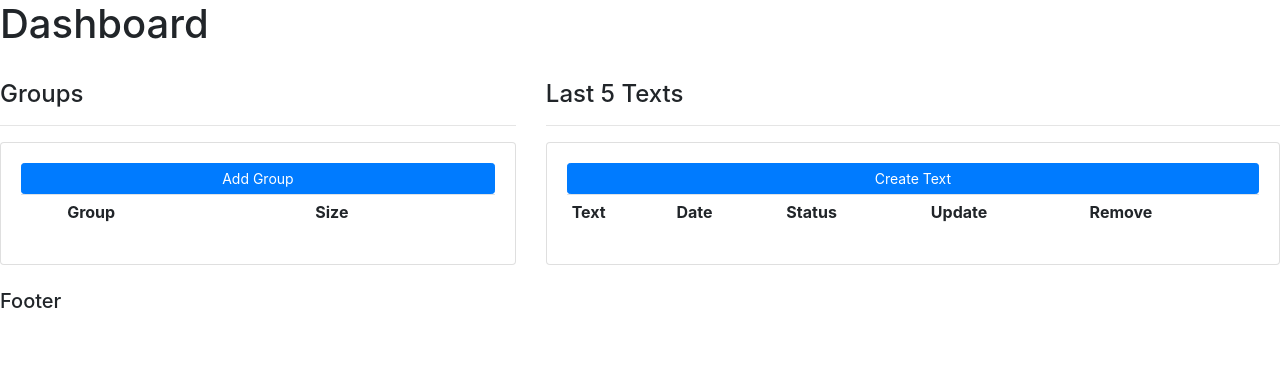
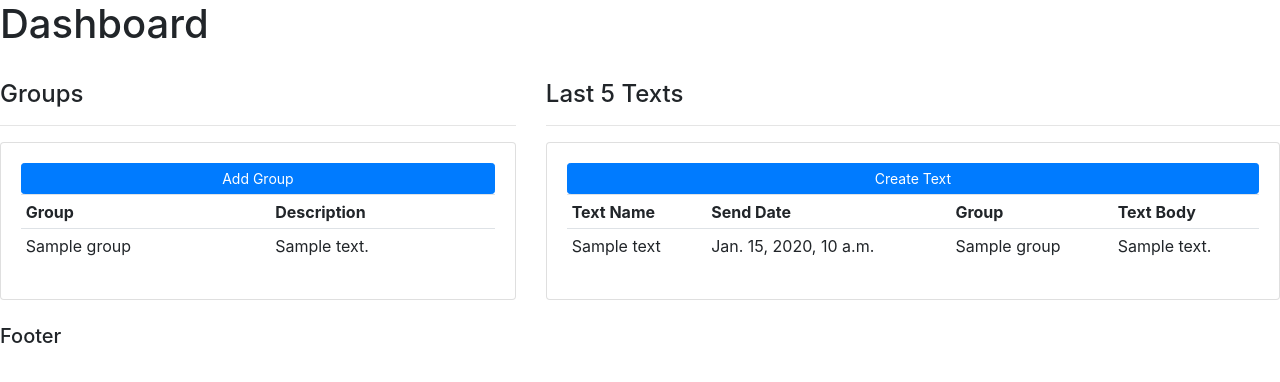
Before and after one commit to mosesju/sms_django, a Django app: page / in a window 1280 px wide. Shown: the part 56-438 px from the top of the page. Run offline with Django 3.2, Linux system fonts and the light colour scheme; tables that the repository leaves empty hold one stand-in row (values such as "Sample post"); lists and menus that the app fills with data are empty; some libraries are stand-ins or nearby versions.

Commit message:
Updated Dashboard, Basic Stats

```diff
--- a/sms/accounts/templates/accounts/dashboard.html
+++ b/sms/accounts/templates/accounts/dashboard.html
@@ -12,10 +12,15 @@
             <a href="" class="btn btn-primary btn-sm btn-block">Add Group</a>
             <table class="table table-sm">
                 <tr>
-                    <th></th>
                     <th>Group</th>
-                    <th>Size</th>
+                    <th>Description</th>
                 </tr>
+                {% for group in groups %}
+                    <tr>
+                        <td>{{ group.group_name }}</td>
+                        <td>{{ group.description }}</td>
+                    </tr>
+                {% endfor %}
             </table>
         </div>
     </div>
@@ -26,12 +31,19 @@
             <a href="" class="btn btn-primary btn-sm btn-block">Create Text</a>
             <table class="table table-sm">
                 <tr>
-                    <th>Text</th>
-                    <th>Date</th>
-                    <th>Status</th>
-                    <th>Update</th>
-                    <th>Remove</th>
+                    <th>Text Name</th>
+                    <th>Send Date</th>
+                    <th>Group</th>
+                    <th>Text Body</th>
                 </tr>
+                {% for text in texts %}
+                    <tr>
+                        <td>{{ text.name }}</td>
+                        <td>{{ text.send_date }}</td>
+                        <td>{{ text.group }}</td>
+                        <td>{{ text.text_body }}</td>
+                    </tr>
+                {% endfor %}
             </table>
         </div>
     </div>
--- a/sms/accounts/views.py
+++ b/sms/accounts/views.py
@@ -1,5 +1,9 @@
 from django.shortcuts import render
-
+from groups.models import *
+from texts.models import *
 # Create your views here.
 def home(request):
-    return render(request, 'accounts/dashboard.html')
+    groups = Group.objects.all()
+    texts = Text.objects.all()
+    context = {'groups':groups, 'texts':texts}
+    return render(request, 'accounts/dashboard.html', context)
--- a/sms/groups/models.py
+++ b/sms/groups/models.py
@@ -1,13 +1,13 @@
 from django.db import models
-
+from accounts.models import Account
 # Create your models here.
 class Group(models.Model):
-    # account = d
+    account = models.ForeignKey(Account, null=True, on_delete=models.CASCADE)
     group_name = models.CharField(max_length=200, null=True)
     description = models.CharField(max_length=200, null=True)
     def __str__(self):
         return self.group_name
 
 class Contact(models.Model):
-    group = models.CharField(max_length=200, null=True)
+    group = models.ForeignKey(Group, null=True, on_delete=models.CASCADE)
     phone = models.CharField(max_length=200, null=True)
--- a/sms/texts/models.py
+++ b/sms/texts/models.py
@@ -1,12 +1,12 @@
 from django.db import models
-
+from groups.models import Group
 # Create your models here.
 class Text(models.Model):
-    # group =
+    group = models.ForeignKey(Group, null=True, on_delete=models.CASCADE)
     text_body = models.CharField(max_length=160, null=True)
     name = models.CharField(max_length=160, null=True)
     # text_media should point to an S3 Bucket SET THIS UP WHEN THE TIME COMES
-    text_media = models.CharField(max_length=200, null=True)
+    # text_media = models.CharField(max_length=200, null=True)
     send_date = models.DateTimeField(auto_now_add=True, null=True)
 
     def __str__(self):
```
Also changed, not shown: sms/groups/migrations/0003_auto_20200509_1026.py (added), sms/texts/migrations/0002_auto_20200509_1026.py (added).
